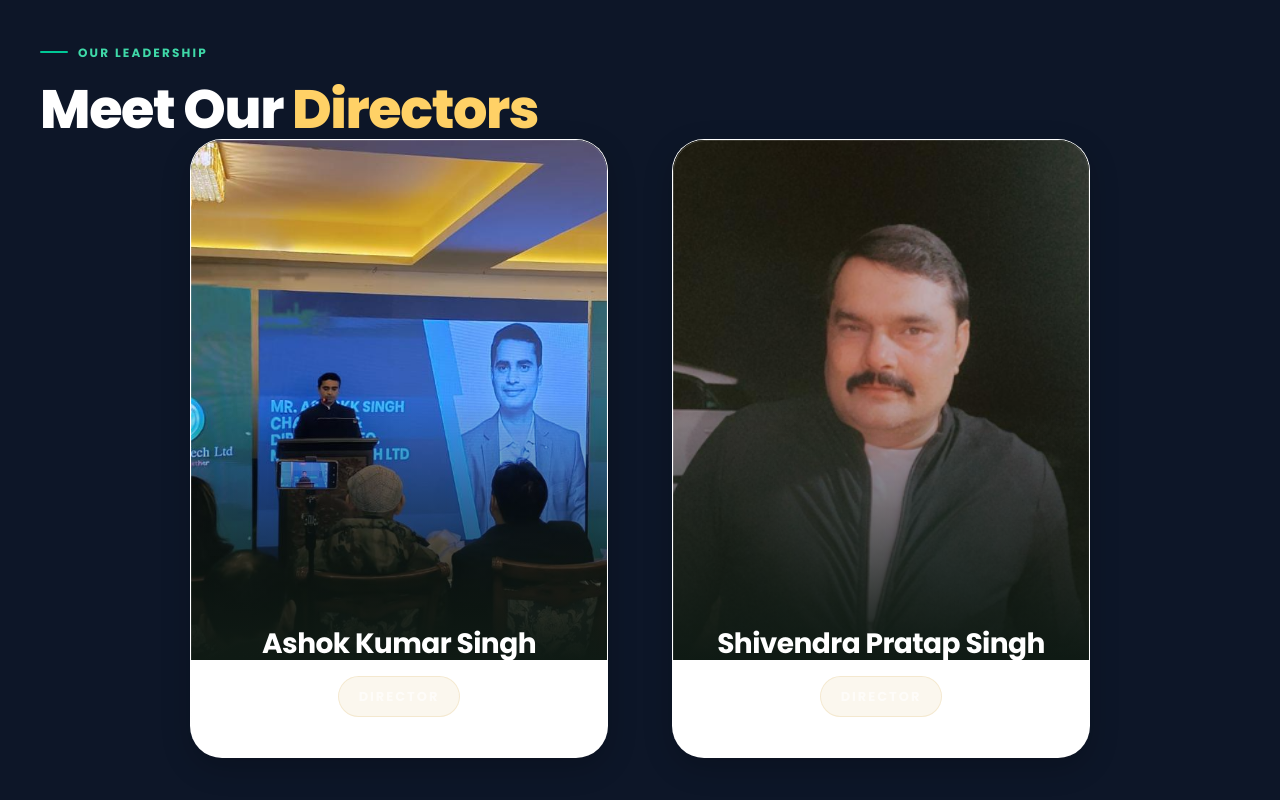
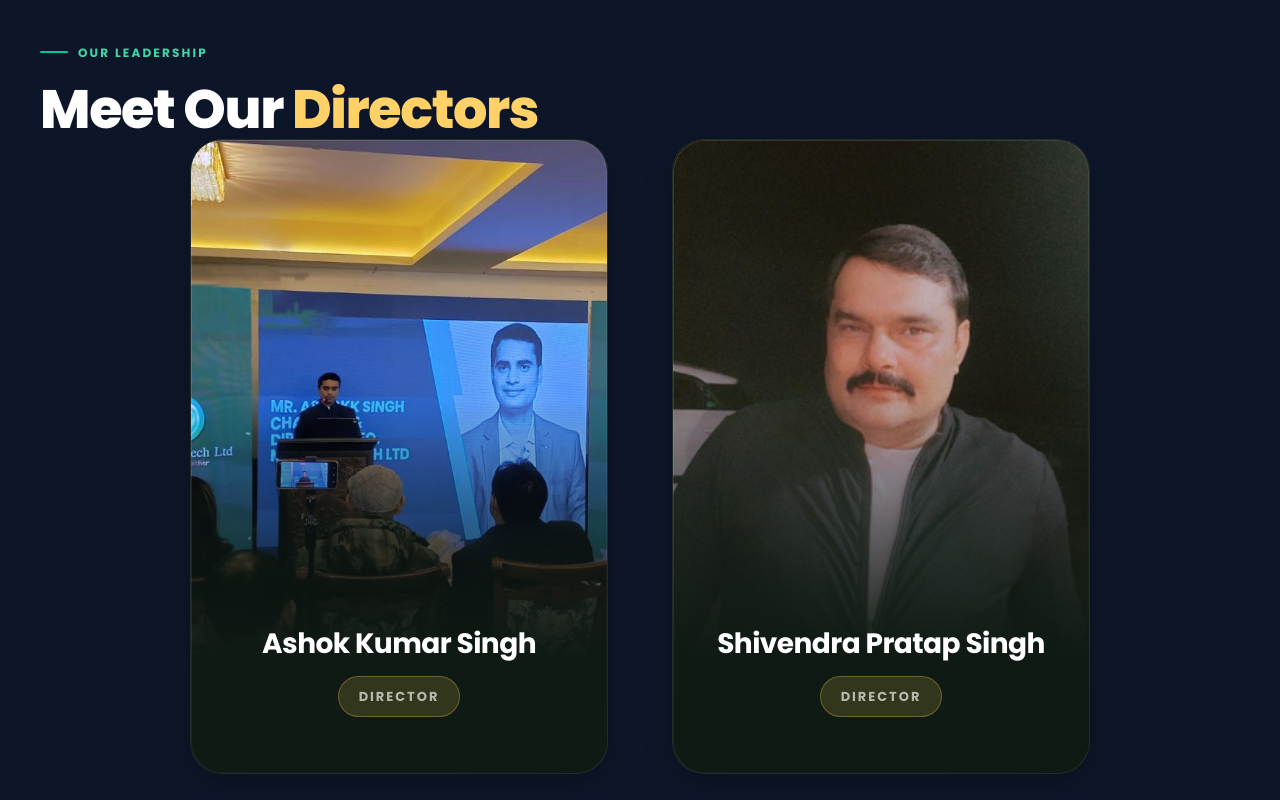
Before and after one commit to vaibhav210603/agronica-seeds, a Next.js app: page /about in a window 1280 px wide. Shown: the part 4000-4800 px from the top of the page. Built offline with nearby package versions, Linux system fonts and the light colour scheme.

Commit message:
Fix director card visibility by applying dark background

```diff
--- a/src/app/about/about.module.css
+++ b/src/app/about/about.module.css
@@ -609,7 +609,7 @@
 }
 
 .directorCard {
-  background: var(--surface);
+  background: #0F1A14;
   border: 1px solid rgba(255, 255, 255, 0.08);
   border-radius: var(--radius-2xl);
   overflow: hidden;
@@ -684,14 +684,22 @@
 .directorTitle {
   display: inline-block;
   font-size: 0.8125rem;
-  color: var(--accent-400);
+  color: #FCD34D;
   font-weight: 700;
   text-transform: uppercase;
   letter-spacing: 0.15em;
   padding: 0.5rem 1.25rem;
-  background: rgba(212, 176, 88, 0.1);
+  background: rgba(252, 211, 77, 0.15);
   border-radius: 100px;
-  border: 1px solid rgba(212, 176, 88, 0.2);
+  border: 1px solid rgba(252, 211, 77, 0.3);
+  margin-bottom: 1rem;
+}
+
+.directorBio {
+  font-size: 0.9375rem;
+  color: rgba(255, 255, 255, 0.85);
+  line-height: 1.6;
+  margin: 0;
 }
 
 @media (max-width: 768px) {
```
